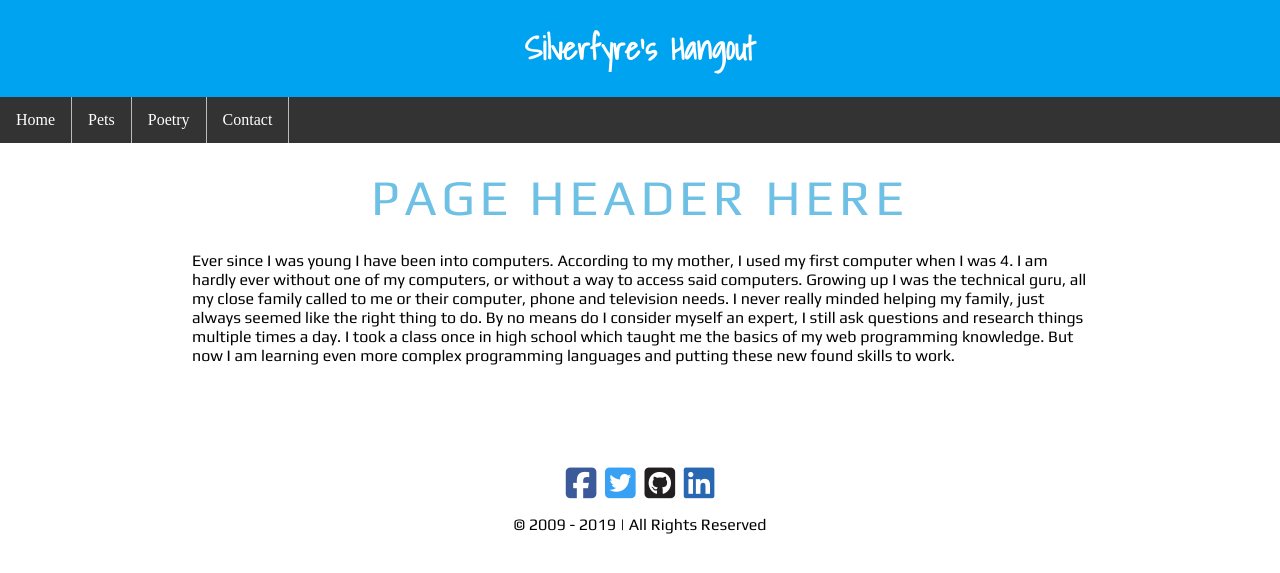
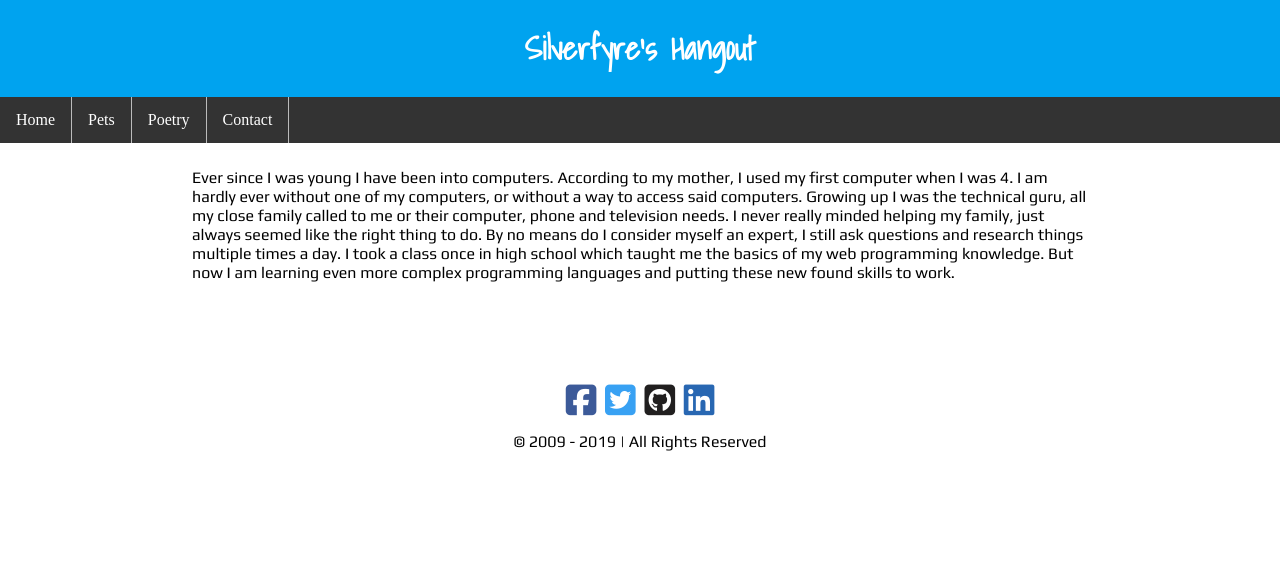
Before and after one commit to iSilverfyre/isilverfyre.github.io, a Jekyll site: the page built from index.html, in a window 1280 px wide. Shown: the top 573 px of the page. Built offline with Jekyll 4.4.1, drawn with Linux system fonts in a browser that asks for light colours; nearby versions of some CDN libraries.

Commit message:
Update default.html

```diff
--- a/_layouts/default.html
+++ b/_layouts/default.html
@@ -23,7 +23,7 @@
 		<!--  ^ DO NOT ALTER HEADER AREA! ^ -->
 
 		<div id="site-body">
-			<div id="page-header">PAGE HEADER HERE</div>
+			<div id="page-header">{{ page.header }}</div>
 			{{ content }}
 		</div>
 
```
